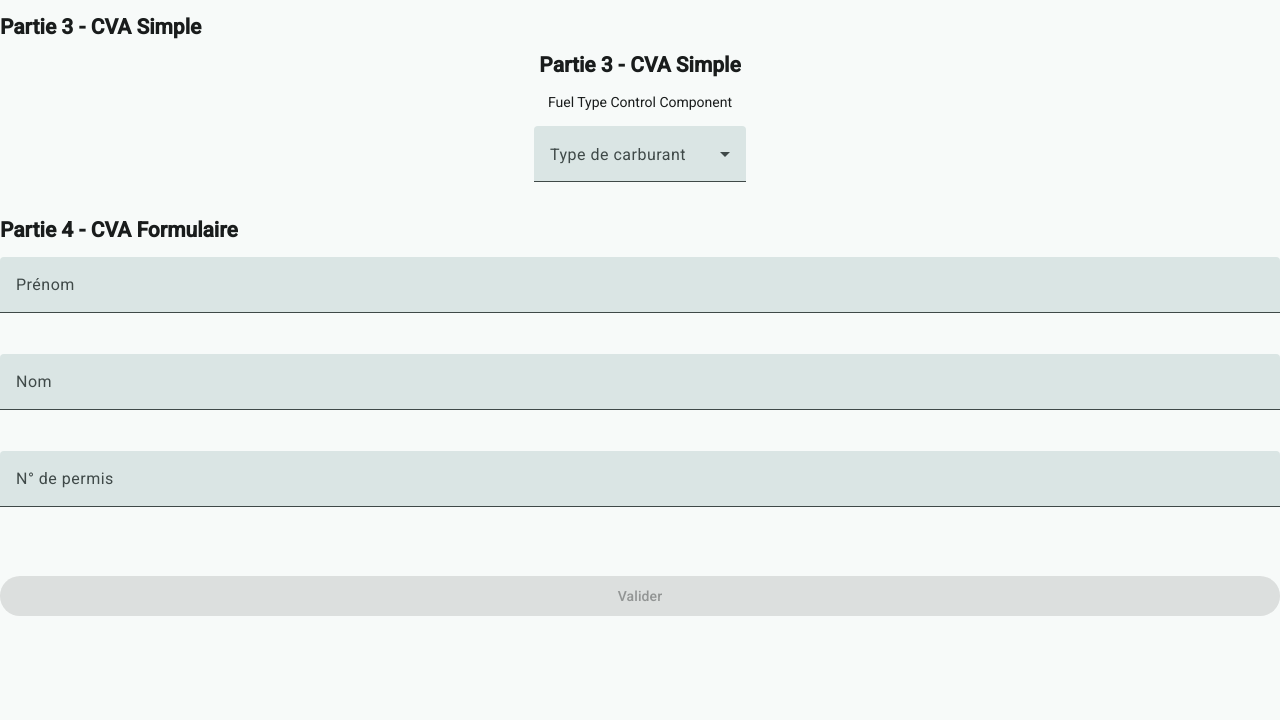
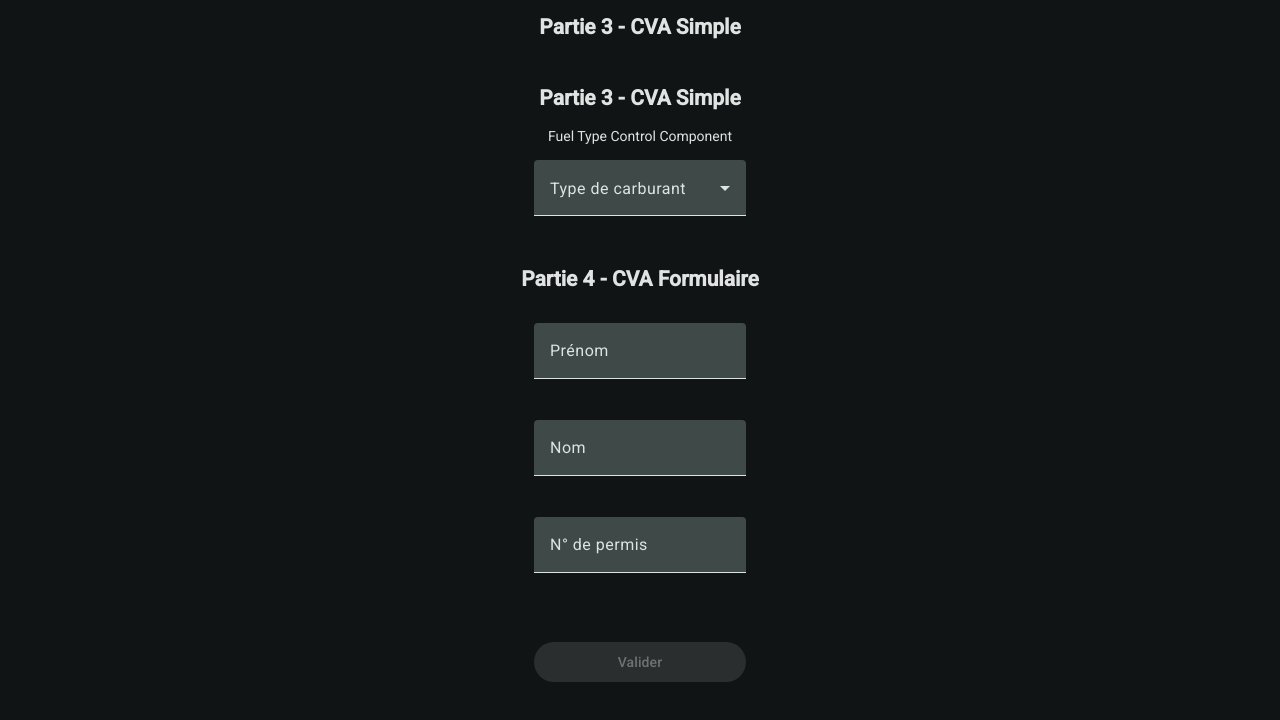
Before and after one commit to Greg0s/learning-angular, an Angular app: page / in a window 1280 px wide. Shown: the top 720 px of the page. Built offline with nearby package versions, Linux system fonts and the light colour scheme.

Commit message:
Update app style

```diff
--- a/src/app/app.scss
+++ b/src/app/app.scss
@@ -0,0 +1,6 @@
+.content {
+  display: flex;
+  flex-direction: column;
+  align-items: center;
+  gap: 1rem;
+}
--- a/src/styles.scss
+++ b/src/styles.scss
@@ -1,4 +1,3 @@
-
 // Include theming for Angular Material with `mat.theme()`.
 // This Sass mixin will define CSS variables that are used for styling Angular Material
 // components according to the Material 3 design spec.
@@ -7,21 +6,23 @@
 @use '@angular/material' as mat;
 
 html {
-  @include mat.theme((
+  @include mat.theme(
+    (
       color: (
         primary: mat.$cyan-palette,
         tertiary: mat.$orange-palette,
       ),
       typography: Roboto,
       density: 0,
-  ));
+    )
+  );
 }
 
 body {
   // Default the application to a light color theme. This can be changed to
   // `dark` to enable the dark color theme, or to `light dark` to defer to the
   // user's system settings.
-  color-scheme: light;
+  color-scheme: dark;
 
   // Set a default background, font and text colors for the application using
   // Angular Material's system-level CSS variables. Learn more about these
@@ -35,5 +36,11 @@
 }
 /* You can add global styles to this file, and also import other style files */
 
-html, body { height: 100%; }
-body { margin: 0; font-family: Roboto, "Helvetica Neue", sans-serif; }
+html,
+body {
+  height: 100%;
+}
+body {
+  margin: 0;
+  font-family: Roboto, 'Helvetica Neue', sans-serif;
+}
```
Lines whose indentation alone changed are shown as unchanged.
